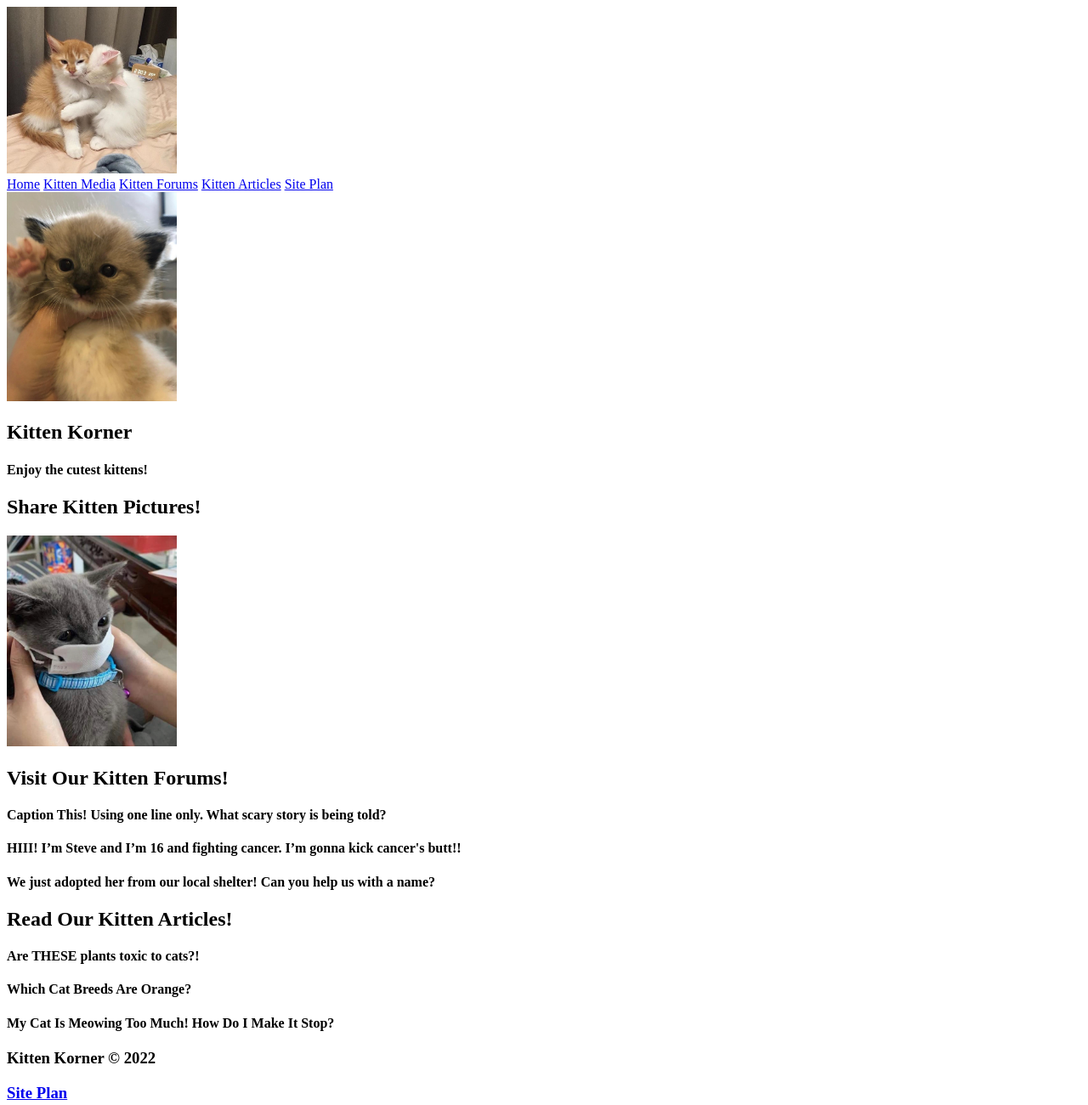
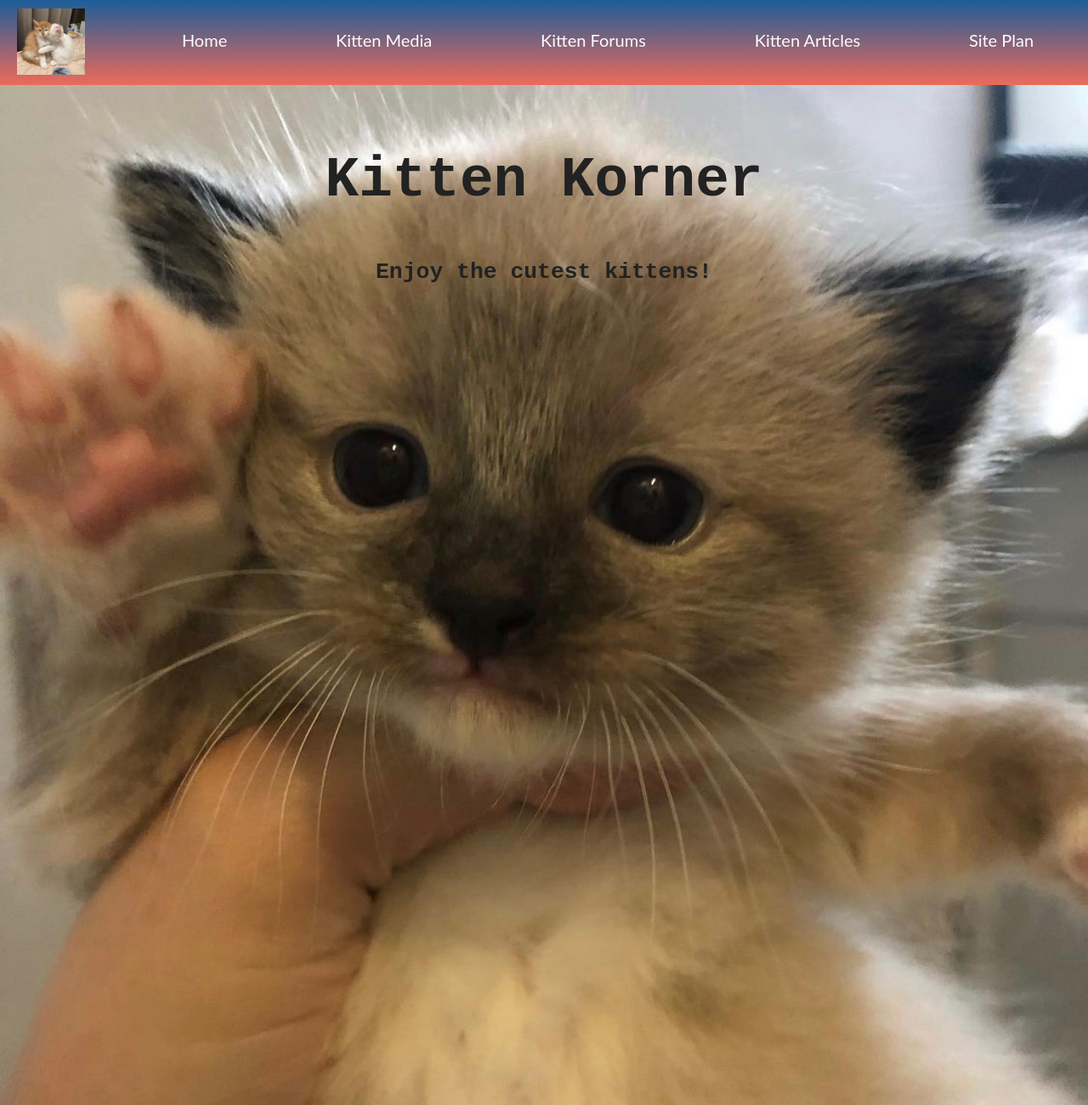
Before and after one commit to sethlinares/htmlclass, a plain HTML site: page wdd131/dress4success/index.html in a window 1280 px wide. Shown: the top 1300 px of the page at 85% size. Drawn offline with Linux system fonts and the light colour scheme.

Commit message:
commit on main

```diff
--- a/wdd131/dress4success/index.html
+++ b/wdd131/dress4success/index.html
@@ -6,11 +6,7 @@
     <meta name="viewport" content="width=device-width, initial-scale=1.0">
     <title>Kitten Korner | Home Page</title>
     <link rel="stylesheet" href="wdd131/styles/style.css">
-    <style>
-        img {
-            width: 200px;
-        }
-    </style>
+
 </head>
 <body>
     <div id="content">
@@ -28,30 +24,39 @@
         </header>
         <div id="cat-hero">
             <div id="cat-hero-box">
+
                 <img id="cat-hero-img" src="wdd131/images/cat_chubby.jpg.jpg" alt="Chubby Kitten">
             </div>
             <section id="cat-hero-msg">
                 <h1 class="home-title">Kitten Korner</h1>
-                <h4>Enjoy the cutest kittens!</h4>
+                <h4 class="subtitle">Enjoy the cutest kittens!</h4>
             </section>
         </div>
         <main class="home-grid">
             <section class="kitten-images-home">
                 <h2>Share Kitten Pictures!</h2>
-                <img class="image-img-home" src="wdd131/images/cat_mask.jpg.jpg" alt="cat wearing mask">
+                <a href="image-page.html">
+                    <img class="image-img-home" src="wdd131/images/cat_mask.jpg.jpg" alt="cat wearing mask">
+                </a>
             </section>
             <section class="kitten-forums-home">
-                <h2>Visit Our Kitten Forums!</h2>
+                <h2 class="kitten-forum-title">Visit Our Kitten Forums!</h2>
+                <a href="forum-page.html">
+                    <h4 class="forum-posts-home">- Caption This! Using one line only. What scary story is being told?</h4>
+                    <h4 class="forum-posts-home">- HIII! I’m Steve and I’m 16 and fighting cancer. I’m gonna kick cancer's butt!!</h4>
+                    <h4 class="forum-posts-home">- We just adopted her from our local shelter! Can you help us with a name?</h4>
+                </a>
 
-                <h4 class="forum-posts-home">Caption This! Using one line only. What scary story is being told?</h4>
-                <h4 class="forum-posts-home">HIII! I’m Steve and I’m 16 and fighting cancer. I’m gonna kick cancer's butt!!</h4>
-                <h4 class="forum-posts-home">We just adopted her from our local shelter! Can you help us with a name?</h4>
             </section>
             <section class="kitten-articles-home">
-                <h2>Read Our Kitten Articles!</h2>
-                <h4 class="article-posts-home">Are THESE plants toxic to cats?!</h4>
-                <h4 class="article-posts-home">Which Cat Breeds Are Orange?</h4>
-                <h4 class="article-posts-home">My Cat Is Meowing Too Much! How Do I Make It Stop?</h4>
+                <h2 class="kitten-articles-title">Read Our Kitten Articles!</h2>
+
+                <a href="article-page.html">
+                    <h4 class="article-posts-home">1) Are THESE plants toxic to cats?!</h4>
+                    <h4 class="article-posts-home">2) Which Cat Breeds Are Orange?</h4>
+                    <h4 class="article-posts-home">3) My Cat Is Meowing Too Much! How Do I Make It Stop?</h4>
+                </a>
+
             </section>
         </main>
         <footer>
--- a/wdd131/dress4success/wdd131/styles/style.css
+++ b/wdd131/dress4success/wdd131/styles/style.css
@@ -0,0 +1,208 @@
+:root {
+    /* change the values below to your colors from your palette */
+    --primary-color: #1C5D99   ;
+    --secondary-color: #ED6A5A ;
+    --accent1-color: #222222;
+    --accent2-color: white;
+
+    /* change the values below to your chosen font(s) */
+    --heading-font: 'Courier New', Courier, monospace;
+    --paragraph-font: Lato, Helvetica, sans-serif;
+
+    /* these colors below should be chosen from among your palette colors above */
+    --headline-color-on-white: #1C5D99;  /* headlines on a white background */
+    --headline-color-on-color: white; /* headlines on a colored background */
+    --paragraph-color-on-white: #1C5D99; /* paragraph text on a white background */
+    --paragraph-color-on-color: white; /* paragraph text on a colored background */
+    --paragraph-background-color: #1C5D99  ;
+    --nav-link-color: #1C5D99;
+    --nav-background-color: #ED6A5A;
+    --nav-hover-link-color: white;
+    --nav-hover-background-color: #1C5D99;
+  }
+
+  body {
+    background-color: #1C5D99;
+    align-items: center;
+    font-family: Lato, Helvetica, sans-serif;
+    font-size: 22px;
+    margin: 0;
+    padding: 0;
+}
+
+header {
+    width: 100%;
+    height: 100px;
+    text-align: left;
+    display: grid;
+    grid-template-columns: 150px auto;
+    background-image: linear-gradient(#1C5D99, #ED6A5A);
+    z-index: 0;
+}
+
+
+
+nav a:hover {
+    background-color: #ED6A5A;
+    color: #1C5D99;
+    border-radius: 5px;
+    z-index: 0;
+}
+
+nav a {
+    text-align: center;
+    color: #fcfbfb;
+    text-decoration: none;
+    font-size: 20px;
+    padding: 10px;
+    border-radius: 5px;
+    z-index: 0;
+
+}
+
+nav {
+    padding-top: 25px;
+    padding-bottom: 30px;
+    display: flex;
+    justify-content: space-around;
+}
+h4 {
+    color: #222222;
+    font-family: 'Courier New', Courier, monospace ;
+}
+footer h3 {
+    color: #1C5D99;
+    text-align: left;
+}
+
+footer a {
+    color: #1C5D99;
+    text-decoration: none;
+
+}
+
+footer:hover {
+    color: #1C5D99;
+}
+
+footer {
+    background-color: #ED6A5A;
+    padding: 25px 50px;
+    margin-top: 200px;
+    display: flex;
+    justify-content: space-around;
+    align-items: center;
+}
+
+
+
+h2 {
+    margin: 0;
+    font-family: 'Courier New', Courier, monospace;
+    color: #222222;
+}
+
+h1 {
+    font-family: 'Courier New', Courier, monospace;
+}
+
+h4 {
+    font-family: 'Courier New', Courier, monospace;
+    font-size: larger;
+}
+
+p {
+    font-family: Lato, Helvetica, sans-serif;
+
+}
+
+.image-img-home {
+    width: 420px;
+
+}
+
+
+
+#content {
+    width: fit-content;
+    max-width: 1600px;
+    margin: 0 auto;
+}
+
+#cat-hero {
+    margin-top: -100px;
+    display: grid;
+    grid-template-columns: 1fr 3fr 1fr;
+    align-items: center;
+}
+#cat-hero-box {
+    grid-column: 1/4;
+    grid-row: 1/3;
+    z-index: -1;
+}
+#cat-hero-msg{
+    grid-column: 2/3;
+    grid-row: 1/2;
+    margin-top: -30px;
+}
+#cat-hero-msg h1{
+    text-align: center;
+    color: #222222;
+    padding-top: 150px;
+    z-index: -1;
+}
+
+#cat-hero-msg h4 {
+    text-align: center;
+    color: #222222;
+}
+#cat-hero-img {
+    width: 100%;
+}
+
+#logo-link {
+    padding-top: 5px;
+    justify-self: center;
+    align-self: center;
+}
+
+
+
+.home-title {
+    color: #222222;
+    font-size: 3em;
+    font-family: 'Courier New', Courier, monospace;
+}
+
+.logo {
+    width: 80px;
+    padding-top: 10px;
+    padding-left: 20px;
+}
+
+.icon {
+    width: 80px;
+    padding-top: 10px;
+}
+
+.social {
+    text-align: left;
+}
+
+.home-grid {
+    padding-top: 150px;
+    display: grid;
+    grid-template-columns: 1fr 1fr;
+    grid-row: 1fr 1fr;
+    justify-items: center;
+    align-items: center;
+
+}
+
+.image-img-home {
+    align-self: center;
+
+}
+.kitten-articles-home {
+    grid-column: 1/3;
+}
--- a/wwr/styles/style.css
+++ b/wwr/styles/style.css
@@ -436,4 +436,4 @@ form {
 }
 .moveDown {
     margin-top: 3em;
-}
+    text-align: left;
```
